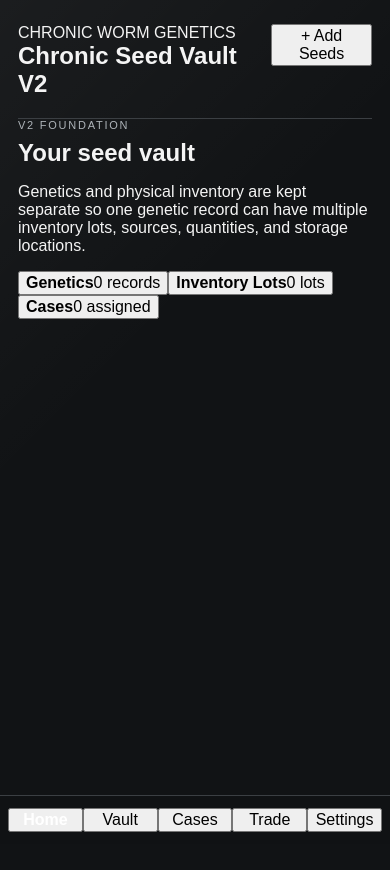
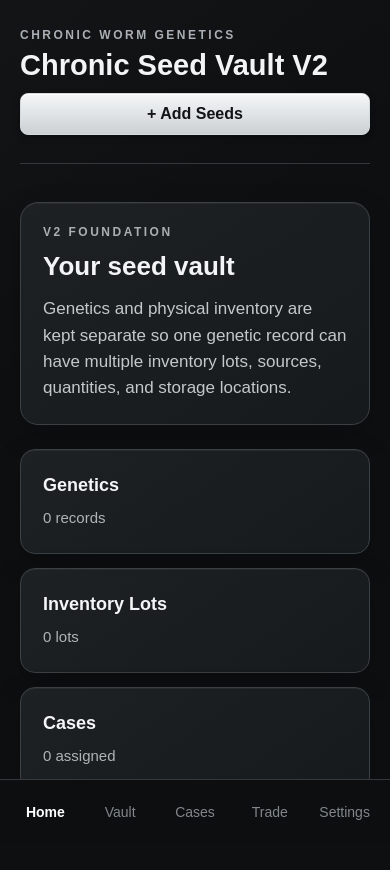
Before and after one commit to Chronic-W-F/Chronic-Seed-Vault-V2, a Next.js app: page / in a window 390 px wide. Shown: the top 870 px of the page. Before the commit the page ends 844 px from the top, so only its background shows below. Built offline with nearby package versions, Linux system fonts and the light colour scheme.

Commit message:
Update global CSS styles and layout adjustments
Refactor global styles for improved layout and design consistency.

```diff
--- a/app/globals.css
+++ b/app/globals.css
@@ -1,115 +1,345 @@
-* { box-sizing: border-box; }
+* {
+  box-sizing: border-box;
+}
 
-:root {
+html,
+body {
+  margin: 0;
+  padding: 0;
+  min-height: 100%;
+  background: #0d0f10;
+  color: #f2f4f5;
   font-family: Arial, Helvetica, sans-serif;
-  color: #f4f4f4;
-  background: #111315;
 }
 
 body {
-  margin: 0;
   min-height: 100vh;
-  background:
-    linear-gradient(135deg, rgba(255,255,255,.045), transparent 40%),
-    #111315;
 }
 
-button { font: inherit; }
+button,
+input,
+select,
+textarea {
+  font: inherit;
+}
+
+button {
+  cursor: pointer;
+}
 
 .app-shell {
-  width: min(100%, 760px);
+  width: 100%;
+  max-width: 760px;
   min-height: 100vh;
   margin: 0 auto;
-  padding: 24px 18px 92px;
+  padding: 34px 30px 110px;
+  background:
+    linear-gradient(
+      145deg,
+      rgba(255, 255, 255, 0.025),
+      transparent 35%
+    ),
+    #0d0f10;
 }
 
 .topbar {
   display: flex;
-  align-items: center;
+  align-items: flex-start;
   justify-content: space-between;
-  gap: 16px;
-  padding-bottom: 20px;
-  border-bottom: 1px solid #3b3f43;
+  gap: 20px;
+  padding-bottom: 28px;
+  border-bottom: 1px solid #34383b;
 }
 
-.eyebrow, .status {
-  margin: 0 0 6px;
-  font-size: 11px;
-  letter-spacing: .16em;
-  color: #aeb4b9;
+.brand-kicker,
+.eyebrow {
+  color: #a9afb4;
+  font-size: 12px;
+  font-weight: 700;
+  letter-spacing: 2.5px;
 }
 
-h1 { margin: 0; font-size: clamp(24px, 6vw, 34px); }
-h2 { margin: 8px 0 10px; font-size: 24px; }
+.topbar h1 {
+  margin: 8px 0 0;
+  max-width: 430px;
+  font-size: clamp(28px, 6vw, 42px);
+  line-height: 1.08;
+}
 
-.add-button {
-  flex: 0 0 auto;
-  border: 1px solid #d8dde1;
+.primary-button {
+  border: 1px solid #d5dadd;
   border-radius: 8px;
-  padding: 11px 13px;
-  background: #e7eaec;
-  color: #16181a;
+  background: linear-gradient(180deg, #f5f7f8, #cbd0d3);
+  color: #111315;
+  padding: 12px 17px;
+  font-weight: 800;
+  white-space: nowrap;
+  box-shadow:
+    inset 0 1px 0 rgba(255, 255, 255, 0.9),
+    0 2px 6px rgba(0, 0, 0, 0.35);
+}
+
+.primary-button:active {
+  transform: translateY(1px);
+}
+
+.status-card,
+.dashboard-card {
+  border: 1px solid #3a4044;
+  background: linear-gradient(145deg, #1d2124, #171a1c);
+  box-shadow:
+    inset 0 1px 0 rgba(255, 255, 255, 0.05),
+    0 10px 30px rgba(0, 0, 0, 0.18);
+}
+
+.status-card {
+  margin-top: 38px;
+  padding: 28px;
+  border-radius: 18px;
+}
+
+.status-card h2 {
+  margin: 12px 0 14px;
+  font-size: 30px;
+}
+
+.status-card p {
+  margin: 0;
+  color: #c4c8cb;
+  font-size: 17px;
+  line-height: 1.55;
+}
+
+.dashboard-grid {
+  display: grid;
+  grid-template-columns: repeat(3, 1fr);
+  gap: 14px;
+  margin-top: 24px;
+}
+
+.dashboard-card {
+  min-height: 130px;
+  padding: 22px;
+  border-radius: 15px;
+  color: #f4f5f6;
+  text-align: left;
+}
+
+.dashboard-card strong {
+  display: block;
+  margin-bottom: 13px;
+  font-size: 18px;
+}
+
+.dashboard-card span {
+  color: #aeb4b8;
+  font-size: 15px;
+}
+
+.bottom-nav {
+  position: fixed;
+  z-index: 20;
+  left: 0;
+  right: 0;
+  bottom: 0;
+  display: grid;
+  grid-template-columns: repeat(5, 1fr);
+  max-width: 760px;
+  margin: 0 auto;
+  padding: 12px 8px calc(12px + env(safe-area-inset-bottom));
+  border-top: 1px solid #34383b;
+  background: rgba(13, 15, 16, 0.97);
+  backdrop-filter: blur(12px);
+}
+
+.bottom-nav button {
+  border: 0;
+  background: transparent;
+  color: #81878c;
+  padding: 12px 4px;
+  font-size: 14px;
+}
+
+.bottom-nav button.active {
+  color: #ffffff;
+  font-weight: 800;
+}
+
+.modal-backdrop {
+  position: fixed;
+  z-index: 100;
+  inset: 0;
+  display: flex;
+  align-items: flex-end;
+  justify-content: center;
+  padding: 18px;
+  background: rgba(0, 0, 0, 0.78);
+  backdrop-filter: blur(5px);
+}
+
+.intake-modal {
+  width: 100%;
+  max-width: 650px;
+  max-height: 92vh;
+  overflow-y: auto;
+  border: 1px solid #464c50;
+  border-radius: 22px 22px 14px 14px;
+  background: #171a1c;
+  box-shadow: 0 -15px 50px rgba(0, 0, 0, 0.55);
+}
+
+.modal-header {
+  position: sticky;
+  top: 0;
+  z-index: 2;
+  display: flex;
+  align-items: flex-start;
+  justify-content: space-between;
+  padding: 24px 24px 18px;
+  border-bottom: 1px solid #34393c;
+  background: #171a1c;
+}
+
+.modal-header h2 {
+  margin: 7px 0 0;
+  font-size: 30px;
+}
+
+.close-button {
+  width: 42px;
+  height: 42px;
+  border: 1px solid #454a4e;
+  border-radius: 50%;
+  background: #24282b;
+  color: #ffffff;
+  font-size: 27px;
+  line-height: 1;
+}
+
+.seed-form {
+  display: grid;
+  gap: 18px;
+  padding: 24px;
+}
+
+.seed-form label {
+  display: grid;
+  gap: 8px;
+  color: #d8dbdd;
+  font-size: 14px;
   font-weight: 700;
 }
 
-.panel {
-  margin-top: 22px;
-  padding: 22px;
-  border: 1px solid #44494e;
-  border-radius: 12px;
-  background: linear-gradient(145deg, #24282c, #181b1e);
-  box-shadow: inset 0 1px rgba(255,255,255,.08);
+.seed-form input,
+.seed-form select,
+.seed-form textarea {
+  width: 100%;
+  border: 1px solid #444a4e;
+  border-radius: 9px;
+  outline: none;
+  background: #101214;
+  color: #f4f5f6;
+  padding: 13px 14px;
 }
 
-.panel p:last-child {
-  margin-bottom: 0;
-  line-height: 1.55;
-  color: #c9cdd1;
+.seed-form input:focus,
+.seed-form select:focus,
+.seed-form textarea:focus {
+  border-color: #aeb5ba;
+  box-shadow: 0 0 0 2px rgba(200, 205, 208, 0.12);
 }
 
-.grid {
-  display: grid;
-  grid-template-columns: repeat(3, 1fr);
-  gap: 10px;
-  margin-top: 14px;
+.seed-form input::placeholder,
+.seed-form textarea::placeholder {
+  color: #747b80;
 }
 
-.card {
-  min-height: 92px;
-  padding: 14px;
-  border: 1px solid #3c4145;
-  border-radius: 10px;
-  background: #1b1e21;
+.seed-form textarea {
+  resize: vertical;
 }
 
-.card strong, .card span { display: block; }
-.card span { margin-top: 10px; font-size: 13px; color: #aeb4b9; }
-
-.bottom-nav {
-  position: fixed;
-  left: 50%;
-  bottom: 0;
-  width: min(100%, 760px);
-  transform: translateX(-50%);
+.form-row {
   display: grid;
-  grid-template-columns: repeat(5, 1fr);
-  padding: 12px 8px calc(12px + env(safe-area-inset-bottom));
-  border-top: 1px solid #3b3f43;
-  background: rgba(17,19,21,.97);
+  grid-template-columns: 1fr 1fr;
+  gap: 14px;
 }
 
-.bottom-nav span {
-  text-align: center;
-  font-size: 12px;
-  color: #8f969c;
+.form-actions {
+  display: grid;
+  grid-template-columns: 1fr 1fr;
+  gap: 12px;
+  padding-top: 8px;
 }
 
-.bottom-nav .active {
-  color: #ffffff;
+.secondary-button {
+  border: 1px solid #484e52;
+  border-radius: 8px;
+  background: #222629;
+  color: #e4e6e7;
+  padding: 12px 17px;
   font-weight: 700;
 }
 
-@media (max-width: 520px) {
-  .topbar { align-items: flex-start; }
-  .grid { grid-template-columns: 1fr; }
+@media (max-width: 600px) {
+  .app-shell {
+    padding: 28px 20px 100px;
+  }
+
+  .topbar {
+    gap: 12px;
+  }
+
+  .topbar h1 {
+    font-size: 29px;
+  }
+
+  .primary-button {
+    padding: 11px 14px;
+  }
+
+  .dashboard-grid {
+    grid-template-columns: 1fr;
+  }
+
+  .dashboard-card {
+    min-height: 105px;
+  }
+
+  .status-card {
+    padding: 22px;
+  }
+
+  .status-card h2 {
+    font-size: 26px;
+  }
+
+  .form-row {
+    grid-template-columns: 1fr 1fr;
+  }
+
+  .modal-backdrop {
+    padding: 8px;
+  }
+
+  .intake-modal {
+    max-height: 94vh;
+  }
+
+  .seed-form {
+    padding: 20px;
+  }
 }
+
+@media (max-width: 390px) {
+  .topbar {
+    flex-direction: column;
+  }
+
+  .primary-button {
+    width: 100%;
+  }
+
+  .form-row {
+    grid-template-columns: 1fr;
+  }
+}
```
